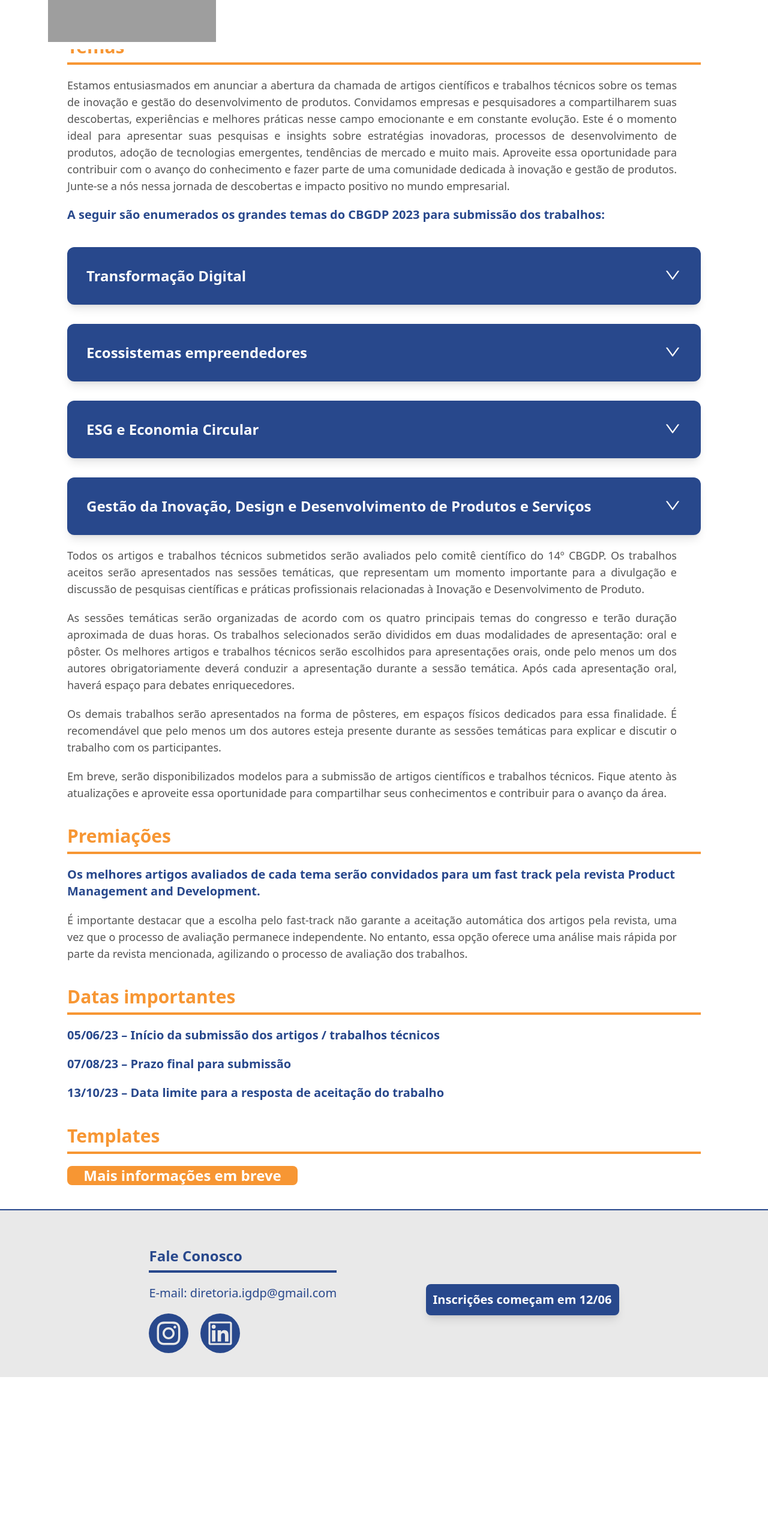
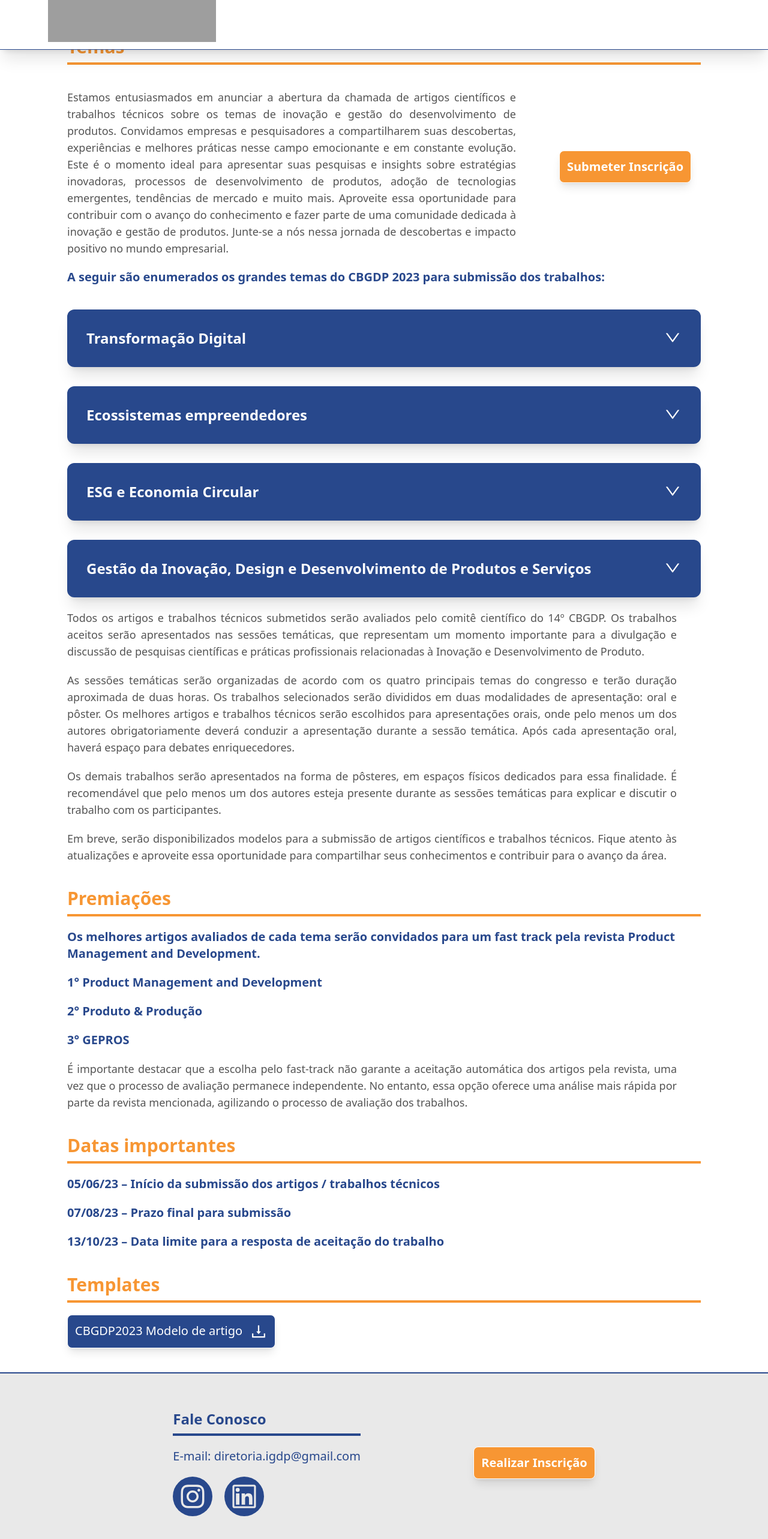
Before and after one commit to alicemlima/cbgdp, a Next.js app: page /submissoes in a window 1280 px wide. Shown: the part 152-2718 px from the top of the page at 60% size. Before the commit the page ends 2448 px from the top, so only its background shows below. Built offline with nearby package versions, Linux system fonts and the light colour scheme; grey boxes are pictures that could not be loaded.

Commit message:
Alterações de links e overflow

```diff
--- a/src/app/inscricoes/page.jsx
+++ b/src/app/inscricoes/page.jsx
@@ -1,7 +1,6 @@
 import React from 'react';
-import Subtitle from "@/src/components/Subtitle"
+import ButtonDefault from "@/src/components/ButtonDefault"
 import TitlePage from "@/src/components/TitlePage"
-import { AiOutlineGithub } from 'react-icons/ai';
 import BodyText from '@/src/components/BodyText';
 
 export default function inscricoes() {
@@ -10,15 +9,23 @@ export default function inscricoes() {
         <main className="mx-auto">
             <TitlePage>Inscrições</TitlePage>
             <div className="w-full space-y-10 text-pallete-medium-dark text-lg md:text-xl px-4 md:px-16 xl:px-28 2xl:px-64 pb-10 flex flex-col flex-wrap content-start">
+                <div className="grid md:grid-cols-3 items-center justify-items-center gap-x-4">
+                    <div className='md:col-span-2'>
                     <BodyText>A seguir temos a tabela de valores das inscrições para o CBGDP 2023. Os preços variam de acordo com o tipo de participante: aluno de
                         graduação, pós-graduando, profissional/professor, com descontos especiais para inscrições antecipadas. </BodyText>
-                <table class="table-auto text-center border-separate border-spacing-2  ">
+                    </div>
+                    <a href={"https://www.even3.com.br/14-congresso-brasileiro-de-inovacao-e-gestao-de-desenvolvimento-de-produto-350837"} className="h-fit  bg-pallete-orange hover:bg-pallete-white hover:text-pallete-orange text-pallete-white hover:border-transparent border rounded-lg max-w-sm p-3 shadow-lg text-center md:text-xl text-base font-black cursor-pointer">
+                        Realizar Inscrição
+                    </a>
+                </div>
+                <div className='w-[96vw] overflow-x-auto'>
+                    <table class="table-auto text-center border-separate border-spacing-2">
                         <thead>
                             <tr className='text-pallete-blue font-bold'>
                                 <th>Tipo de inscrição (individual e sem direito à publicação)</th>
                                 <th>até 22/08/2023</th>
                                 <th>até 22/10/2023</th>
-                            <th>a partir de 23/10/2023</th>
+                                <th>até 10/11/2023</th>
                             </tr>
                         </thead>
                         <tbody>
@@ -54,12 +61,15 @@ export default function inscricoes() {
                             </tr>
                         </tbody>
                     </table>
+                </div>
                 <BodyText>Cada inscrição garantirá acesso a todas as palestras, mesas redondas, sessões temáticas, minicursos (sujeitos à disponibilidade)
                     e visitas técnicas (sujeitas à disponibilidade), além dos coffee breaks. Outras despesas não estão incluídas na inscrição, como almoços,
                     hospedagens, programação cultural, etc.</BodyText>
                 <BodyText>Para aqueles que publicarem artigos ou trabalhos técnicos, há valores que devem ser pagos adicionalmente à inscrição. Estes serão
                     pagos uma única vez, por artigo/trabalho técnico, independentemente do número de autores, segundo a tabela abaixo:</BodyText>
-                    <table class="table-auto text-center border-separate border-spacing-2">
+
+                    <div className=' w-[96vw] overflow-x-auto'>
+                        <table class="table-auto text-center border-separate border-spacing-2 ">
                         <thead>
                             <tr className='text-pallete-blue font-bold'>
                                 <th>Tipo de inscrição</th>
@@ -91,11 +101,8 @@ export default function inscricoes() {
 
                         </tbody>
                     </table>
+                </div>
                 <BodyText>As inscrições estão sujeitas à disponibilidade de vagas e acontecerão por ordem de realização.</BodyText>
-                <div className='flex justify-center '>
-                    <div className="bg-pallete-blue text-pallete-white rounded-lg max-w-sm p-3 shadow-lg text-center md:text-xl text-base font-black">Inscrições começam em 12/06</div>
-                </div>
-
             </div>
         </main>
         )
--- a/src/app/institucional/page.jsx
+++ b/src/app/institucional/page.jsx
@@ -11,7 +11,7 @@ export default function institucional() {
             <div >
                 <Subtitle>Sobre o evento</Subtitle>
                 <div>
-                    <BodyText>O Congresso Brasileiro de Inovação e Gestão de Desenvolvimento do Produto(CBGDP) é um evento bienal que ocorre desde 1999, com o objetivo
+                    <BodyText>O Congresso Brasileiro de Inovação e Gestão de Desenvolvimento do Produto (CBGDP) é um evento bienal que ocorre desde 1999, com o objetivo
                         de estimular o compartilhamento de conhecimentos e experiências relacionados ao desenvolvimento de produtos por empresas, seus
                         profissionais e grupos de pesquisa brasileiros. O congresso é realizado nos anos ímpares e tem sido sediado pelos mais renomados
                         centros de pesquisa em desenvolvimento de produtos do Brasil.</BodyText>
--- a/src/app/local/page.jsx
+++ b/src/app/local/page.jsx
@@ -80,11 +80,11 @@ export default function Local() {
 
                         </div>
                         <div className='flex justify-center '>
-                            <a href={"https://www.booking.com/pool/city/br/natal.en-gb.html?aid=318615;label=Catch_All-EN-135970830368-EM4Z8mM*XIOaQWTD01K7qwS566165083356:pl:ta:p1:p2:ac:ap:neg:fi:tidsa-1642633468498:lp1001662:li:dec:dm;ws=&gclid=Cj0KCQjw4NujBhC5ARIsAF4Iv6cmrxUltVv8T--nZdb0tPaHPOG759h9TefW4amK0ad8eO2q14YRodgaApqHEALw_wcB"} class="bg-transparent shadow-lg m-3 hover:bg-pallete-blue text-pallete-blue font-semibold hover:text-pallete-white py-2 px-4 border border-blue-500 hover:border-transparent rounded">
+                            <a href={"https://www.booking.com/pool/city/br/natal.en-gb.html?aid=318615;label=Catch_All-EN-135970830368-EM4Z8mM*XIOaQWTD01K7qwS566165083356:pl:ta:p1:p2:ac:ap:neg:fi:tidsa-1642633468498:lp1001662:li:dec:dm;ws=&gclid=Cj0KCQjw4NujBhC5ARIsAF4Iv6cmrxUltVv8T--nZdb0tPaHPOG759h9TefW4amK0ad8eO2q14YRodgaApqHEALw_wcB"} className="bg-transparent shadow-lg m-3 hover:bg-pallete-blue text-pallete-blue font-semibold hover:text-pallete-white py-2 px-4 border border-blue-500 hover:border-transparent rounded">
                                 Hospedagem Booking
                            </a>
 
-                           <a href={"https://www.airbnb.com.br/natal-brazil/stays"} class="bg-transparent shadow-lg m-3 hover:bg-pallete-blue text-pallete-blue font-semibold hover:text-pallete-white py-2 px-4 border border-blue-500 hover:border-transparent rounded">
+                           <a href={"https://www.airbnb.com.br/natal-brazil/stays"} className="bg-transparent shadow-lg m-3 hover:bg-pallete-blue text-pallete-blue font-semibold hover:text-pallete-white py-2 px-4 border border-blue-500 hover:border-transparent rounded">
                                 Hospedagem Airbnb
                            </a>
                         </div>
--- a/src/app/programacao/page.jsx
+++ b/src/app/programacao/page.jsx
@@ -6,7 +6,7 @@ import BodyText from '@/src/components/BodyText';
 import BodyEmphasys from '@/src/components/BodyEmphasys';
 
 
-export default function Programacao() {
+export default function Programacao () {
     return (
       <main className="mx-auto">
             <TitlePage>Programação</TitlePage>
--- a/src/app/submissoes/page.jsx
+++ b/src/app/submissoes/page.jsx
@@ -1,7 +1,7 @@
 import React from 'react';
 import Subtitle from "@/src/components/Subtitle"
 import TitlePage from "@/src/components/TitlePage"
-import { AiOutlineDown } from 'react-icons/ai';
+import { AiOutlineDownload } from 'react-icons/ai';
 import BodyText from "@/src/components/BodyText"
 import Accordion from "@/src/components/Accordion"
 import BodyEmphasys from '@/src/components/BodyEmphasys';
@@ -20,12 +20,21 @@ export default function submissoes() {
             <div className="w-full space-y-5 text-pallete-white px-4 md:px-16 xl:px-28 2xl:px-64 pb-10 flex flex-wrap flex-col content-start ">
                 <div className='w-full'>
                     <Subtitle >Temas</Subtitle>
-                    <BodyText>Estamos entusiasmados em anunciar a abertura da chamada de artigos científicos e trabalhos técnicos sobre os temas de inovação e gestão do desenvolvimento de produtos.
+
+
+                        <div className="grid md:grid-cols-4 items-center justify-items-center gap-x-4">
+                            <div className='md:col-span-3'>
+                            <BodyText>Estamos entusiasmados em anunciar a abertura da chamada de artigos científicos e trabalhos técnicos sobre os temas de inovação e gestão do desenvolvimento de produtos.
                         Convidamos empresas e pesquisadores a compartilharem suas descobertas, experiências e melhores práticas nesse campo emocionante e em constante evolução. Este é o momento ideal
                         para apresentar suas pesquisas e insights sobre estratégias inovadoras, processos de desenvolvimento de produtos, adoção de tecnologias emergentes, tendências de mercado e muito
                         mais. Aproveite essa oportunidade para contribuir com o avanço do conhecimento e fazer parte de uma comunidade dedicada à inovação e gestão de produtos. Junte-se a nós nessa jornada de
                         descobertas e impacto positivo no mundo empresarial.</BodyText>
-                    <div className='text-pallete-blue font-bold lg:mr-10 lg:mb-0 mb-10 text-xl my-5'>A seguir são enumerados os grandes temas do CBGDP 2023 para submissão dos trabalhos:</div>
+                            </div>
+                            <a href={"https://www.even3.com.br/participante/trabalhocientifico/"} className="h-fit bg-pallete-orange hover:bg-pallete-white hover:text-pallete-orange text-pallete-white hover:border-transparent border rounded-lg max-w-sm p-3 shadow-lg text-center md:text-xl text-base font-black cursor-pointer">
+                                Submeter Inscrição
+                            </a>
+                        </div>
+                    <BodyEmphasys>A seguir são enumerados os grandes temas do CBGDP 2023 para submissão dos trabalhos:</BodyEmphasys>
                     <div className="grid gap-5 xl:mt-10 xl:gap-8">
 
                         {accordionItems.map((item, idx) => (
@@ -46,7 +55,10 @@ export default function submissoes() {
 
                 <div>
                     <Subtitle>Premiações</Subtitle>
-                    <div className='text-pallete-blue font-bold lg:mr-10 lg:mb-0 mb-10 text-xl my-5'>Os melhores artigos avaliados de cada tema serão convidados para um fast track pela revista Product Management and Development.</div>
+                    <BodyEmphasys>Os melhores artigos avaliados de cada tema serão convidados para um fast track pela revista Product Management and Development.</BodyEmphasys >
+                    <BodyEmphasys>1° Product Management and Development</BodyEmphasys>
+                    <BodyEmphasys>2° Produto & Produção</BodyEmphasys>
+                    <BodyEmphasys>3° GEPROS</BodyEmphasys>
                     <BodyText>É importante destacar que a escolha pelo fast-track não garante a aceitação automática dos artigos pela revista, uma vez que o processo de avaliação permanece independente. No entanto, essa opção oferece uma análise mais
                         rápida por parte da revista mencionada, agilizando o processo de avaliação dos trabalhos.</BodyText>
                 </div>
@@ -62,7 +74,9 @@ export default function submissoes() {
 
                 <div>
                     <Subtitle>Templates</Subtitle>
-                    <div className="bg-pallete-orange text-pallete-white rounded-lg max-w-sm mt-5 text-center md:text-2xl text-xl font-black">Mais informações em breve</div>
+                    <a href={"/modelo-artigo-cbgdp.pdf"} className="flex w-fit bg-pallete-blue hover:bg-pallete-white hover:text-pallete-blue text-pallete-white hover:border-transparent border rounded-lg max-w-sm p-3 shadow-lg text-center md:text-xl text-base">
+                    CBGDP2023 Modelo de artigo <AiOutlineDownload className=' ml-3' size={30}/>
+                    </a>
                 </div>
             </div>
 
--- a/src/components/Accordion.jsx
+++ b/src/components/Accordion.jsx
@@ -11,7 +11,7 @@ export default function Accordion({ title, text }) {
 
   return (
     <div
-    className=" h-fit w-full shadow-lg bg-pallete-blue p-8 rounded-xl transition ease-in-out hover:-translate-y-1 hover:scale-105 duration-300 cursor-pointer"
+    className=" h-fit w-full bg-pallete-blue p-8 rounded-xl transition ease-in-out hover:-translate-y-1 hover:scale-105 duration-300 cursor-pointer shadow-xl"
       onClick={handleToggle}
     >
         <h1 className="text-xl md:text-2xl font-semibold flex justify-between align-middle ">
--- a/src/components/Banner.jsx
+++ b/src/components/Banner.jsx
@@ -12,9 +12,11 @@ export default function Banner() {
                     </div>
                     <div className="text-pallete-white text-base md:text-xl my-10 xl:justify-self-end 2xl:justify-self-center" >
                         <h4 className="font-bold">22 a 25 de novembro de 2023</h4>
-                        <h4 className="font-thin">Natal, Rio Grande do Norte</h4>
-                        <div className="bg-pallete-orange text-pallete-white rounded-lg max-w-sm mt-5 text-center md:text-xl text-lg font-black">Mais informações em breve</div>
-                    </div>
+                        <h4 className="font-thin mb-5">Natal, Rio Grande do Norte</h4>
+                        <a href={"https://www.even3.com.br/14-congresso-brasileiro-de-inovacao-e-gestao-de-desenvolvimento-de-produto-350837"} className="h-fit bg-pallete-orange hover:bg-pallete-blue hover:text-pallete-orange text-pallete-white hover:border-transparent hover:border rounded-lg max-w-sm p-3 shadow-lg text-center md:text-xl text-base font-black cursor-pointer">
+                            Realizar Inscrição
+                        </a>
+                          </div>
                 </div>
             </div>
 
--- /dev/null
+++ b/src/components/ButtonDefault.jsx
@@ -0,0 +1,7 @@
+export default function ButtonDefault({ title, link }) {
+    return (
+    <a href={link} className="h-fit bg-pallete-blue hover:bg-pallete-white hover:text-pallete-blue text-pallete-white hover:border-transparent border rounded-lg max-w-sm p-3 shadow-lg text-center md:text-xl text-base font-black cursor-pointer">
+            {title}
+        </a>
+    );
+  }
--- a/src/components/Footer.jsx
+++ b/src/components/Footer.jsx
@@ -23,7 +23,9 @@ export default function Footer() {
           </a>
         </div>
       </div>
-      <div className="bg-pallete-blue text-pallete-white rounded-lg max-w-sm p-3 shadow-lg text-center md:text-xl text-lg font-black">Inscrições começam em 12/06</div>
+      <a href={"https://www.even3.com.br/14-congresso-brasileiro-de-inovacao-e-gestao-de-desenvolvimento-de-produto-350837"} className="h-fit bg-pallete-orange hover:bg-pallete-white hover:text-pallete-orange text-pallete-white hover:border-transparent border rounded-lg max-w-sm p-3 shadow-lg text-center md:text-xl text-base font-black cursor-pointer">
+          Realizar Inscrição
+      </a>
 
     </div>
   );
--- a/src/components/NavBar.tsx
+++ b/src/components/NavBar.tsx
@@ -40,7 +40,7 @@ export default function NavBar() {
     const [navbar, setNavbar] = useState(false)
 
     return (
-        <header className="w-full mx-auto px-4 sm:px-20 fixed top-0 z-10 bg-pallete-white text-pallete-orange">
+        <header className="w-full mx-auto px-4 sm:px-20 fixed top-0 z-10 bg-pallete-white text-pallete-orange border-b border-b-pallete-blue shadow-xl">
             <div className="justify-between lg:items-center lg:flex">
                 <div>
                     <div className="flex items-center justify-between py-3 pr-5">
--- a/src/components/Sobre.jsx
+++ b/src/components/Sobre.jsx
@@ -11,7 +11,7 @@ export default function Sobre() {
                 <BodyText>Este evento único reunirá especialistas e profissionais de diversas áreas para explorar as mais recentes tendências e estratégias relacionadas à gestão da inovação e de produtos
                 inovadores. Com uma programação diversificada, o congresso oferecerá uma experiência enriquecedora e inspiradora para todos os participantes. </BodyText>
 
-                <BodyText>O Congresso Brasileiro de Inovação e Gestão de Desenvolvimento do Produto(CBGDP) é um evento bienal que ocorre desde 1999, com o objetivo de estimular o
+                <BodyText>O Congresso Brasileiro de Inovação e Gestão de Desenvolvimento do Produto (CBGDP) é um evento bienal que ocorre desde 1999, com o objetivo de estimular o
                     compartilhamento de conhecimentos e experiências relacionados ao desenvolvimento de produtos por empresas, seus profissionais e grupos de pesquisa
                     brasileiros. O congresso é realizado nos anos ímpares e tem sido sediado pelos mais renomados centros de pesquisa em desenvolvimento de produtos do Brasil.</BodyText>
                 </div>
```
Also changed, not shown: 1 other file (tests, documents, lock files or other folders). Lines whose indentation alone changed are shown as unchanged.
